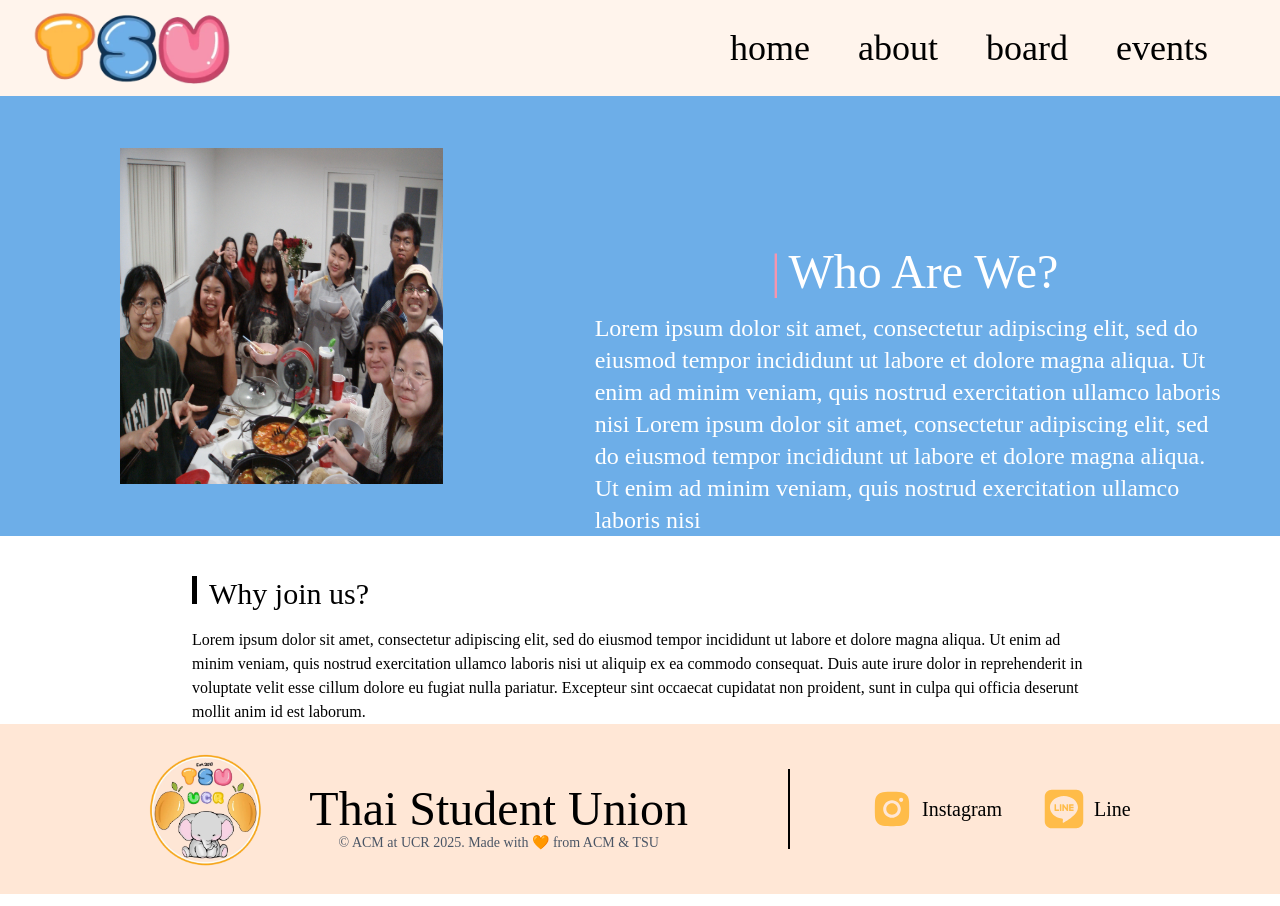
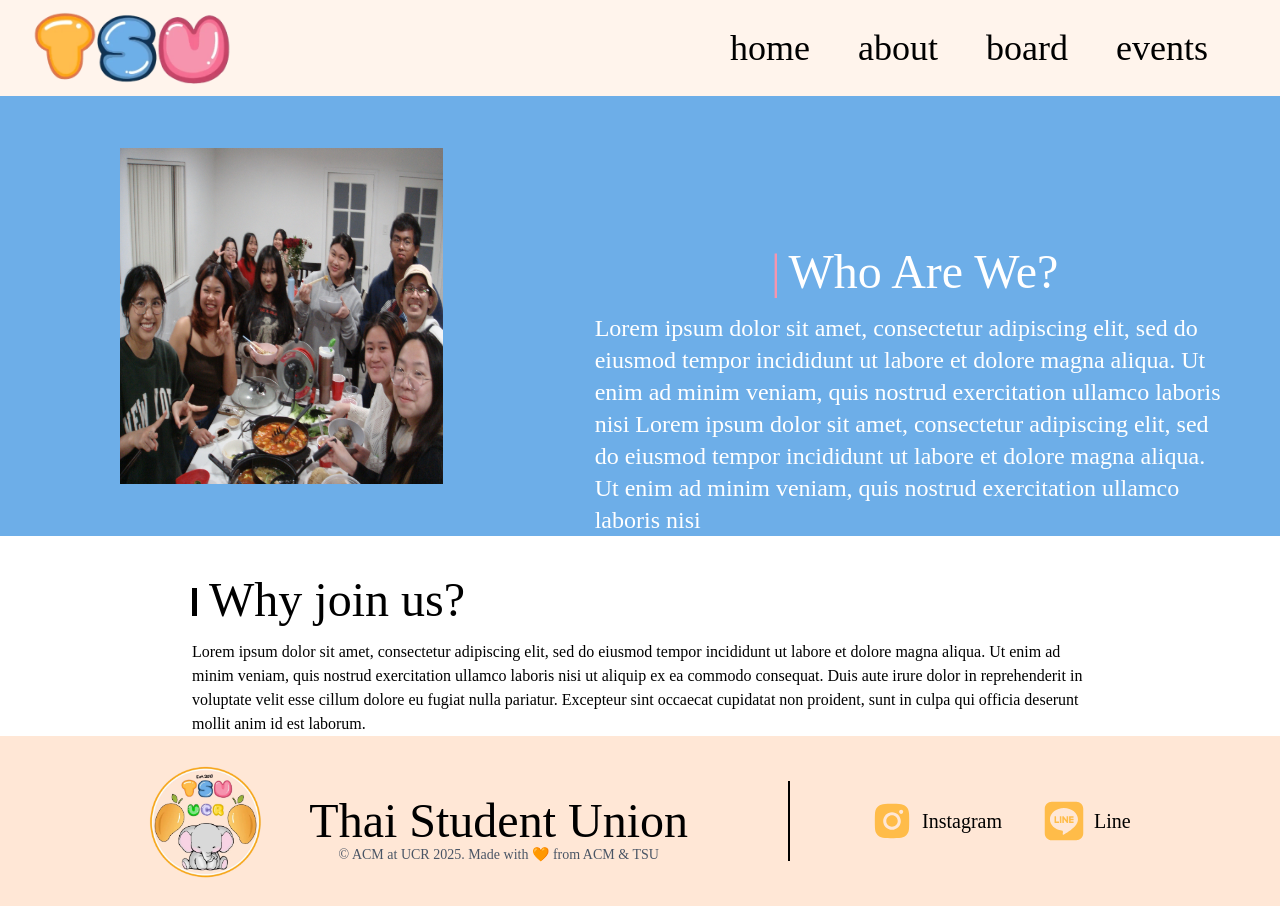
Before and after one commit to acm-ucr/tsu-website, a Next.js app: page / in a window 1280 px wide. Built offline with nearby package versions, Linux system fonts and the light colour scheme; a web font is replaced by a local one.

Commit message:
changed header size

```diff
--- a/src/components/home/whyJoinUs.tsx
+++ b/src/components/home/whyJoinUs.tsx
@@ -5,7 +5,7 @@ const WhyJoinUs = () => {
         <div className="font-tsu-sahitya mx-auto mt-10 max-w-4xl">
             <div className="mb-4 flex items-baseline gap-3">
                 <div className="h-7 border-l-5 border-color-tsu-orange-100"/>
-                <h1 className="text-3xl">Why join us?</h1>
+                <h1 className="text-5xl">Why join us?</h1>
             </div>
             <p>
                 Lorem ipsum dolor sit amet, consectetur adipiscing elit, sed do
```
